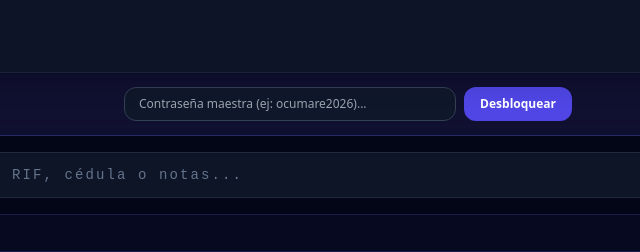
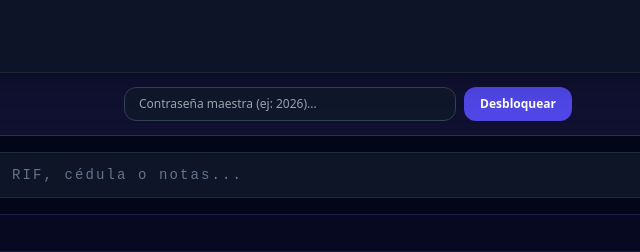
Before and after one commit to frosweb/lamanzanaenvenenada, a plain HTML site: page index.html in a window 1280 px wide. Shown: the top 252 px of the page, 292-932 px from the left. Drawn offline with nearby package versions, Linux system fonts and the light colour scheme.

Commit message:
Update default password in index.html

```diff
--- a/index.html
+++ b/index.html
@@ -50,7 +50,7 @@
     <!-- Banner Clave Maestra -->
     <div id="auth-banner" class="bg-indigo-950/50 border-b border-indigo-500/30 p-3.5 px-4 backdrop-blur-md">
         <div class="max-w-md mx-auto flex gap-2">
-            <input type="password" id="master-key" placeholder="Contraseña maestra (ej: ocumare2026)..." class="w-full bg-slate-900 border border-slate-700 rounded-xl px-3.5 py-2 text-xs text-white outline-none focus:ring-2 focus:ring-indigo-500 transition-all">
+            <input type="password" id="master-key" placeholder="Contraseña maestra (ej: 2026)..." class="w-full bg-slate-900 border border-slate-700 rounded-xl px-3.5 py-2 text-xs text-white outline-none focus:ring-2 focus:ring-indigo-500 transition-all">
             <button onclick="decryptDatabase()" class="bg-indigo-600 hover:bg-indigo-500 text-white px-4 py-2 rounded-xl text-xs font-semibold whitespace-nowrap touch-active transition-all">Desbloquear</button>
         </div>
     </div>
@@ -397,7 +397,7 @@
         let visiblePasswords = {};
         let visibleNotes = {};
         let allVisible = false;
-        const DEFAULT_PASS = "ocumare2026";
+        const DEFAULT_PASS = "2026";
 
         function saveToLocalStorage() {
             localStorage.setItem('gestor_credenciales_v2', JSON.stringify(rawDatabase));
```
